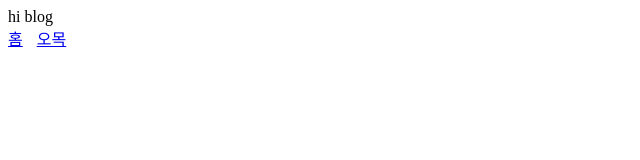
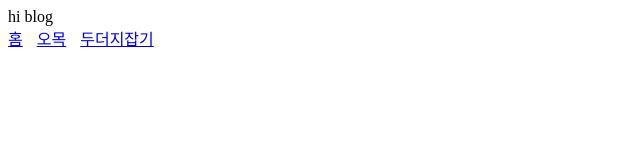
Before and after one commit to kimds3719/kimds3719.github.io, a plain HTML site: page docs/index.html in a window 1280 px wide. Shown: the whole page, without its empty margins (0-640 px from the left). Drawn offline with nearby package versions, Linux system fonts and the light colour scheme.

Commit message:
Update index.html

```diff
--- a/docs/index.html
+++ b/docs/index.html
@@ -9,6 +9,7 @@
 		<div>hi blog</div>
 		<a href='/'>홈</a>
 		<a href='/omok.html' style='margin-left:10px;'>오목</a>
+		<a href='/wackamole.html' style='margin-left:10px;'>두더지잡기</a>
 		<script src="https://code.jquery.com/jquery-3.7.1.min.js" integrity="sha256-/JqT3SQfawRcv/BIHPThkBvs0OEvtFFmqPF/lYI/Cxo=" crossorigin="anonymous"></script>
 		<script>
 
```
